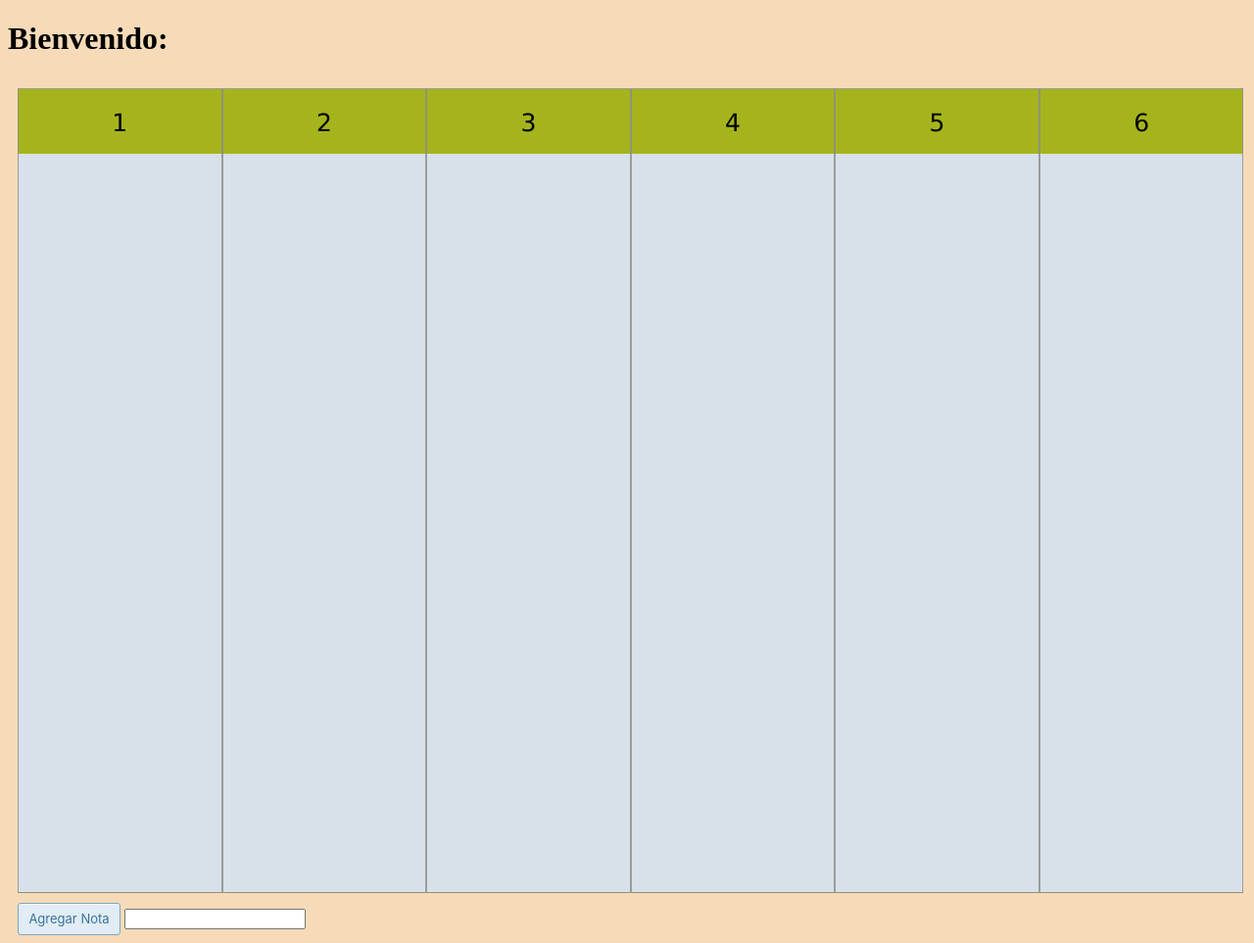
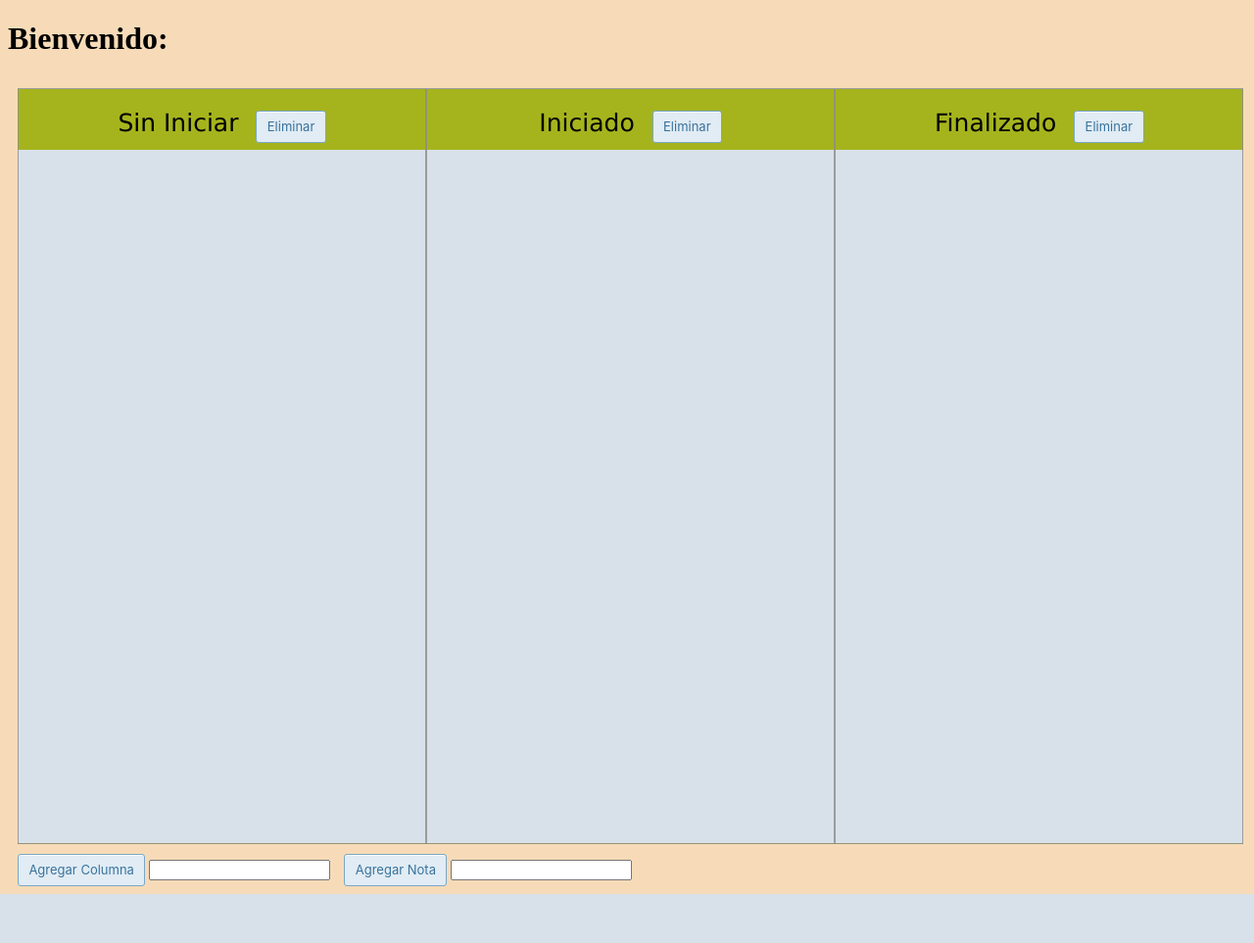
Before and after one commit to lestertb/repoIntroWeb, a PHP site: page /html/workflows.html in a window 1280 px wide. Shown: the whole page at 98% size. After the commit the page ends 913 px from the top, so only its background shows below. Run offline with PHP 8.4, Linux system fonts and the light colour scheme.

Commit message:
Whiteboard 80%

```diff
--- a/css/workflows.css
+++ b/css/workflows.css
@@ -1,10 +1,11 @@
 body {
     background-color: #f7dbb8;
+    overflow: scroll
 }
 
 .grid-container {
     display: grid;
-    grid-template-columns: auto auto auto auto auto auto;
+    grid-template-columns: repeat(3, 1fr);
     width: 99%;
     padding: 10px;
 }
@@ -15,7 +16,7 @@
     font-size: 25px;
     font-family: 'Lucida Sans', 'Lucida Sans Regular', 'Lucida Grande', 'Lucida Sans Unicode', Geneva, Verdana, sans-serif;
     text-align: center;
-    height: 800px;
+    height: 750px;
 }
 
 .buttonAdd {
--- a/html/workflows.html
+++ b/html/workflows.html
@@ -11,17 +11,24 @@
     <body>
         <h1>Bienvenido:
         </h1>
-        <div class="grid-container">
-
-            <div class="grid-item">1</div>
-            <div class="grid-item">2</div>
-            <div class="grid-item">3</div>
-            <div class="grid-item">4</div>
-            <div class="grid-item">5</div>
-            <div class="grid-item">6</div>
+        <div id="conteiner" class="grid-container">
+            <div id=1 class="grid-item">
+                <p contenteditable="true" style="display: inline;">Sin Iniciar</p>
+                <button id=1 onclick="deleteColum(this)" class="button-8" role="button">Eliminar</button>
+            </div>
+            <div id=2 class="grid-item">
+                <p contenteditable="true" style="display: inline;">Iniciado</p>
+                <button id=2 onclick="deleteColum(this)" class="button-8" role="button">Eliminar</button>
+            </div>
+            <div id=3 class="grid-item">
+                <p contenteditable="true" style="display: inline;">Finalizado</p>
+                <button id=3 onclick="deleteColum(this)" class="button-8" role="button">Eliminar</button>
+            </div>
         </div>
+        <button onclick="addColum('textColum')" class="button-8" role="button">Agregar Columna</button>
+        <input id="textColum" type="text" maxlength="15">
         <button onclick="addNote('textNote')" class="button-8" role="button">Agregar Nota</button>
-        <input id="textNote" type="text">
+        <input id="textNote" type="text" maxlength="100">
     </body>
     <script src="../js/workflows.js"></script>
 </html>
--- a/js/workflows.js
+++ b/js/workflows.js
@@ -2,9 +2,8 @@
 
 function dragElement(elmnt1) {
 
-  console.log(elmnt1);
-
   elmnt = document.getElementById(elmnt1);
+  console.log(document.getElementById(elmnt.id + "header"));
 
   var pos1 = 0, pos2 = 0, pos3 = 0, pos4 = 0;
   if (document.getElementById(elmnt.id + "header")) {
@@ -48,39 +47,97 @@
 }
 
 var contadorNotas = 1;
+var tarjetaFocus=null;
 
 function addNote(textNote){
   const newNote = document.createElement("div");
+  newNote.setAttribute("onclick","dragElement(id)");
+
+  newNote.innerHTML = '<i class="pin"></i>';
+
+  newNote.setAttribute("class", "mydiv");
+  newNote.setAttribute("id",contadorNotas + "n");
+  var randomNumber = Math.random()*6|0 || -6;
+  console.log(randomNumber);
+  newNote.setAttribute("style", "top: 345px; left: 855px; transform: rotate("+randomNumber+"deg);")
+
+  const newNote2 = document.createElement("div");
+  newNote2.setAttribute("class", "mydivheader")
+  newNote2.setAttribute("id",contadorNotas + "nheader");
+
+
+  const newP = document.createElement("p");
+
   const text = document.createTextNode(document.getElementById(textNote).value);
-
-  console.log(text);
 
   if (text.textContent === ""){
     alert("Las notas no pueden estar en blanco");
     return
   }
 
-  var color = Math.floor(Math.random() * (4 - 1)) + 1;
-  console.log(color);
+  newNote.addEventListener('click', function ()
+  {
+    tarjetaFocus=this;
+  })
 
-  if (color === 1){
-    newNote.setAttribute("style","top: 429px; left: 534px; background: linear-gradient(to bottom, #e7da8f 20% , #faec9b 20%);");
-  }else if (color === 2) {
-    newNote.setAttribute("style","top: 429px; left: 534px; background: linear-gradient(to bottom, #739ebb 20% , #8ec2e4 20%);");
-  }else if (color === 3){
-    newNote.setAttribute("style","top: 429px; left: 534px; background: linear-gradient(to bottom, #cea680 20% , #e4b88e 20%);");
-  }else{
+  document.body.appendChild(newNote)
 
+  newNote.innerHTML += '<input style="position: absolute; bottom:4px; right:4px; width: 30px; height: 20px;" onchange="cambiarColor(this)" type="color">';
+
+  newP.innerHTML = '<p contenteditable="true">' + text.textContent + '</p>'
+  newNote.appendChild(newNote2);
+  newNote.appendChild(newP);
+
+  contadorNotas = contadorNotas + 1;
+}
+
+var cantColum = 3;
+
+function addColum(textColum){
+  cantColum = cantColum + 1;
+  console.log(cantColum);
+  const conteiner = document.getElementById('conteiner');
+  const newColum = document.createElement('div');
+  const text = document.createTextNode(document.getElementById(textColum).value);
+
+  if (text.textContent === ""){
+    alert("Los estados no pueden estar sin título");
+    return
   }
 
-  newNote.setAttribute("id",contadorNotas);
-  newNote.setAttribute("class","note");
-  newNote.setAttribute("onclick","dragElement(id)");
-  //newNote.setAttribute("style","top: 429px; left: 534px; background: #" + randomColor);
+  newColum.setAttribute('class', 'grid-item');
+  newColum.setAttribute('id', cantColum);
+  //newColum.appendChild(text);
 
-  document.body.appendChild(newNote)
-  newNote.appendChild(text)
+  newColum.innerHTML += '<p contenteditable="true" style="display: inline;">'+ text.textContent + '</p>'
+  newColum.innerHTML += '<button id=' + cantColum + ' onclick="deleteColum(this)" class="button-8" role="button">Eliminar</button>'
 
-  contadorNotas = contadorNotas + 1;
+  if (cantColum <= 8)
+    conteiner.setAttribute('style', 'grid-template-columns: repeat('+ cantColum +', 1fr);')
+  else
+    conteiner.setAttribute('style', 'grid-template-columns: repeat('+ 8 +', 1fr);')
 
+  conteiner.appendChild(newColum);
 }
+
+function deleteColum(idEliminar) {
+  console.log(cantColum);
+  const columnaEliminar = document.getElementById(idEliminar.id);
+  columnaEliminar.parentNode.removeChild(columnaEliminar);
+
+  cantColum =  cantColum - 1;
+
+  const conteiner = document.getElementById('conteiner');
+  if (cantColum <= 8)
+    conteiner.setAttribute('style', 'grid-template-columns: repeat('+ cantColum +', 1fr);')
+  else
+    conteiner.setAttribute('style', 'grid-template-columns: repeat('+ 8 +', 1fr);')
+}
+
+function cambiarColor(selectorColor){
+  console.log(selectorColor.value );
+  console.log(selectorColor.value - 100);
+  window.localStorage.setItem(tarjetaFocus.id,selectorColor.value)
+  bg=selectorColor.value;
+  tarjetaFocus.style.background=bg;
+}
```
Also changed, not shown: other parts of css/workflows.css (+72 -7 lines).
